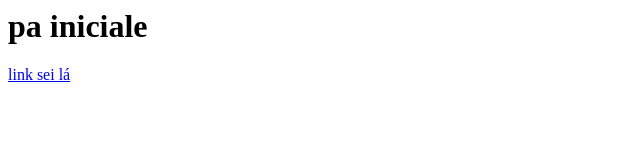
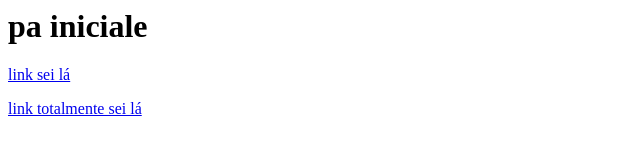
Before and after one commit to IsaacSales15/HTML-CSS, a plain HTML site: page index.html in a window 1280 px wide. Shown: the whole page, without its empty margins (0-640 px from the left). Drawn offline with Linux system fonts and the light colour scheme.

Commit message:
Update index.html

```diff
--- a/index.html
+++ b/index.html
@@ -1,3 +1,4 @@
 <h1>pa iniciale</h1>
 
 <p><a href="./ATIVIDADE_CSS/atvWendel.html">link sei lá</a></p>
+<a href = "./ATIVIDADE_CSS/tarefaDoWendel2/z-index.html">link totalmente sei lá</a>
```
